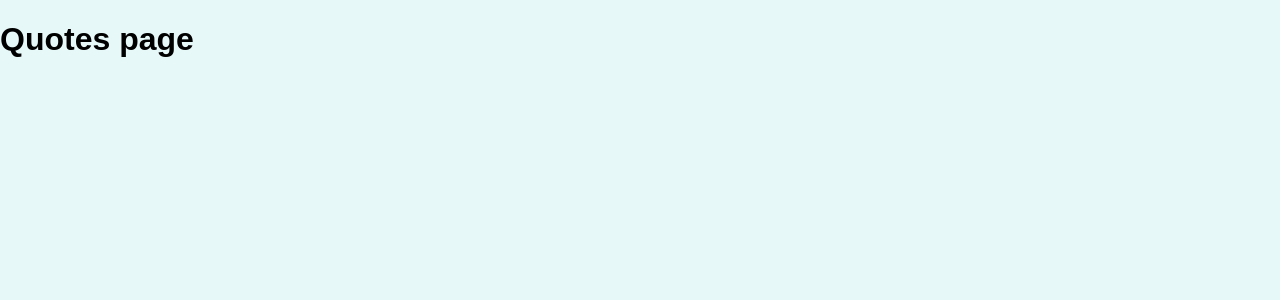
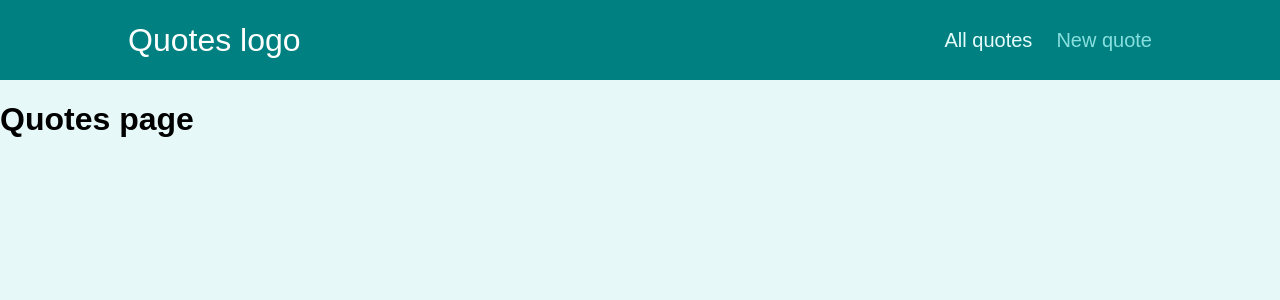
Before and after one commit to Cruelkid/router-complete-project, a React (Create React App) app: page /quotes in a window 1280 px wide. Shown: the top 300 px of the page. Built offline with nearby package versions, Linux system fonts and the light colour scheme.

Commit message:
added navigation and layout components. added styling

```diff
--- a/src/App.js
+++ b/src/App.js
@@ -1,11 +1,12 @@
 import { Redirect, Route, Switch } from 'react-router';
+import Layout from './components/layout/Layout';
 import NewQuote from './pages/NewQuote';
 import QuoteDetails from './pages/QuoteDetails';
 import Quotes from './pages/Quotes';
 
 function App() {
     return (
-        <div>
+        <Layout>
             <Switch>
                 <Route path="/" exact>
                     <Redirect to="/quotes" />
@@ -20,7 +21,7 @@
                     <NewQuote />
                 </Route>
             </Switch>
-        </div>
+        </Layout>
     );
 }
 
--- /dev/null
+++ b/src/components/layout/Layout.js
@@ -0,0 +1,13 @@
+import { Fragment } from 'react';
+import MainNavigation from './MainNavigation';
+
+const Layout = (props) => {
+    return (
+        <Fragment>
+            <MainNavigation />
+            <main>{props.children}</main>
+        </Fragment>
+    );
+};
+
+export default Layout;
--- /dev/null
+++ b/src/components/layout/MainNavigation.js
@@ -0,0 +1,29 @@
+import { NavLink } from 'react-router-dom';
+import styles from './MainNavigation.module.css';
+
+const MainNavigation = () => {
+    return (
+        <header className={styles.header}>
+            <div className={styles.logo}>Quotes logo</div>
+            <nav className={styles.nav}>
+                <ul>
+                    <li>
+                        <NavLink to="/quotes" activeClassName={styles.active}>
+                            All quotes
+                        </NavLink>
+                    </li>
+                    <li>
+                        <NavLink
+                            to="/new-quote"
+                            activeClassName={styles.active}
+                        >
+                            New quote
+                        </NavLink>
+                    </li>
+                </ul>
+            </nav>
+        </header>
+    );
+};
+
+export default MainNavigation;
```
Also changed, not shown: 1 other file (tests, documents, lock files or other folders).
